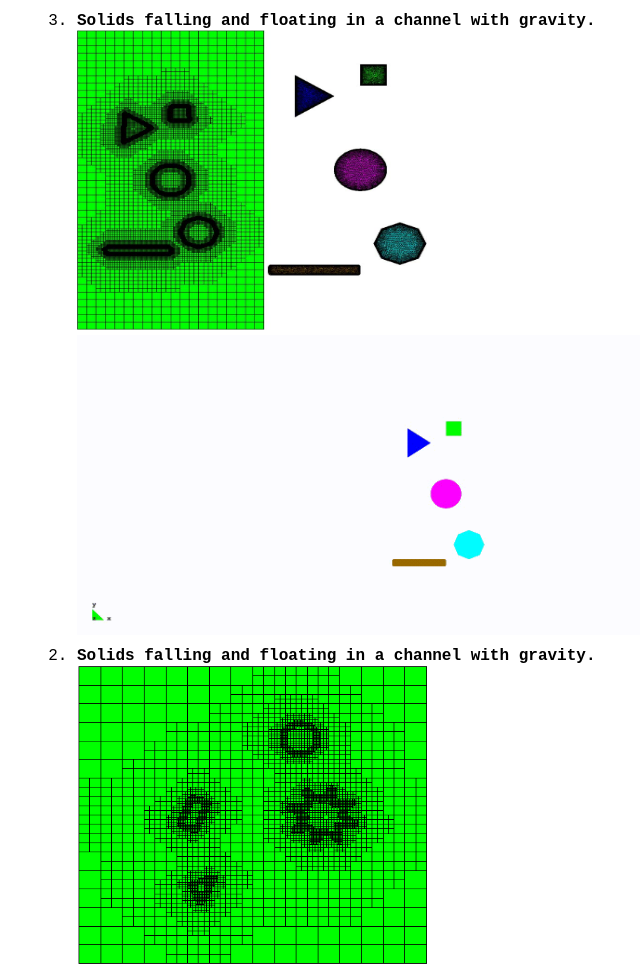
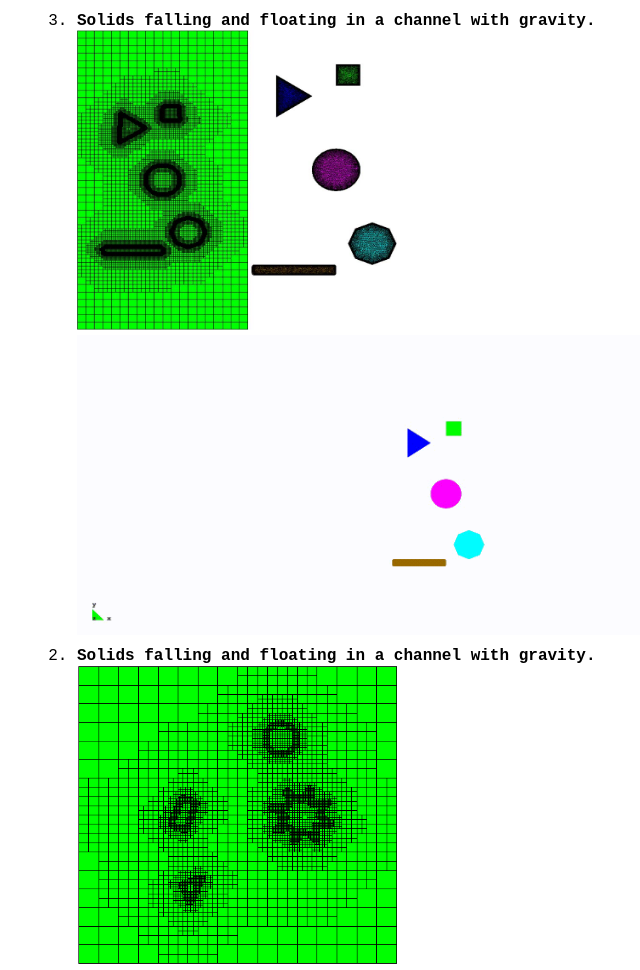
Before and after one commit to yongxingwang/yongxingwang.github.io, a Jekyll site: the page built from simulation/index.html, in a window 1280 px wide. Shown: the part 4727-5697 px from the top of the page, without its empty margins (213-853 px from the left). Built offline with Jekyll 4.4.1, drawn with Linux system fonts in a browser that asks for light colours; grey boxes are pictures that could not be loaded.

Commit message:
Update index.html

```diff
--- a/simulation/index.html
+++ b/simulation/index.html
@@ -70,13 +70,13 @@
 
 <li>
 <span class="ptitle">Solids falling and floating in a channel with gravity.</span>
-<img src="/assets/images/discsfall.jpg" alt="disc" style="width:350px;height:300px;">
+<img src="/assets/images/discsfall.jpg" alt="disc" style="width:320px;height:300px;">
 <img src="/assets/video/solids_in_channal_gravity.gif" alt="disc" style="width:720px;height:300px;">
 </li>
 
 <li>
 <span class="ptitle">Solids falling and floating in a channel with gravity.</span>
-<img src="/assets/images/shearparticles.jpg" alt="disc" style="width:350px;height:300px;">
+<img src="/assets/images/shearparticles.jpg" alt="disc" style="width:320px;height:300px;">
 <img src="/assets/video/shearparticles.gif" alt="disc" style="width:720px;height:300px;">
 </li>
 
```
